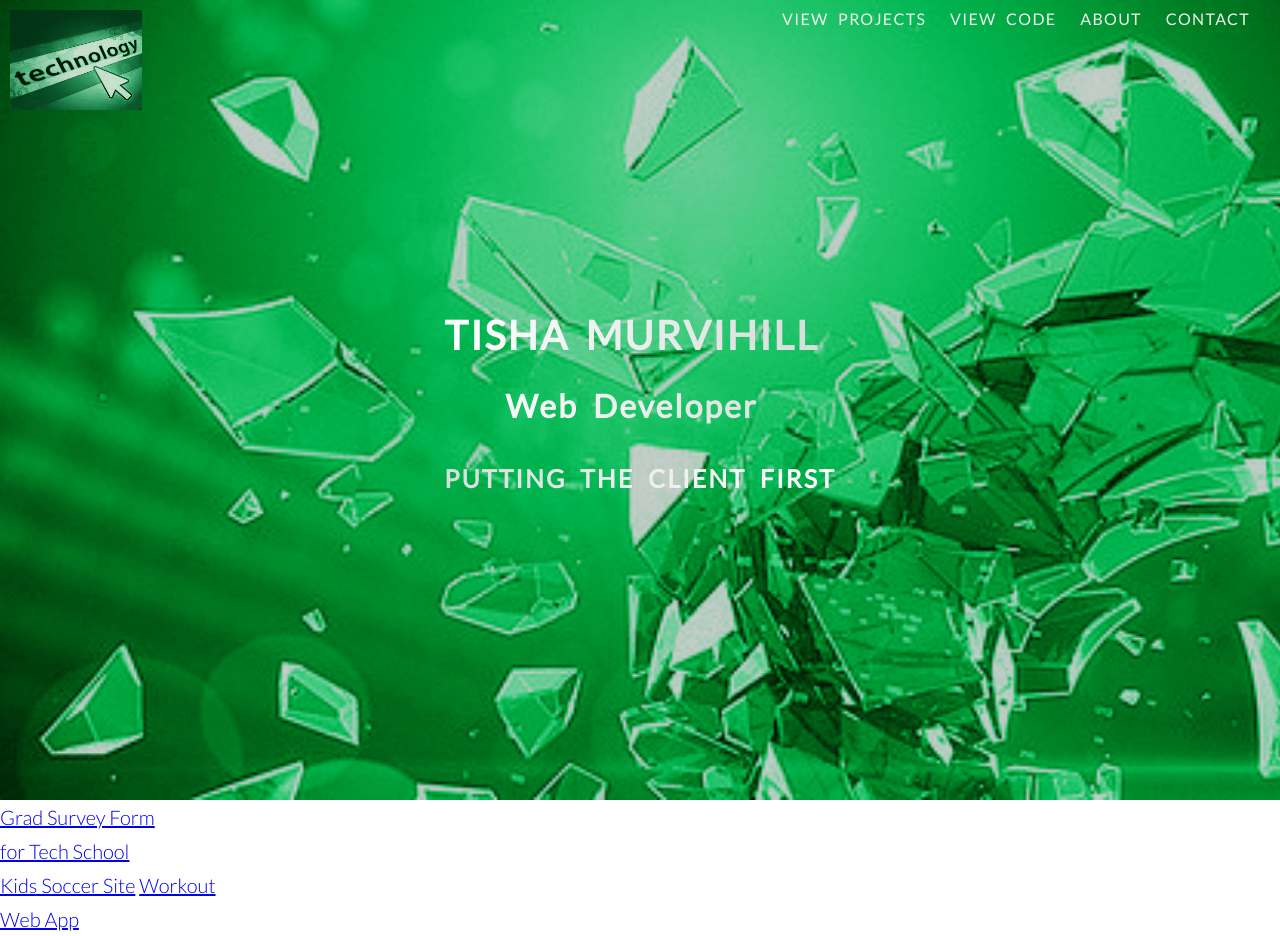
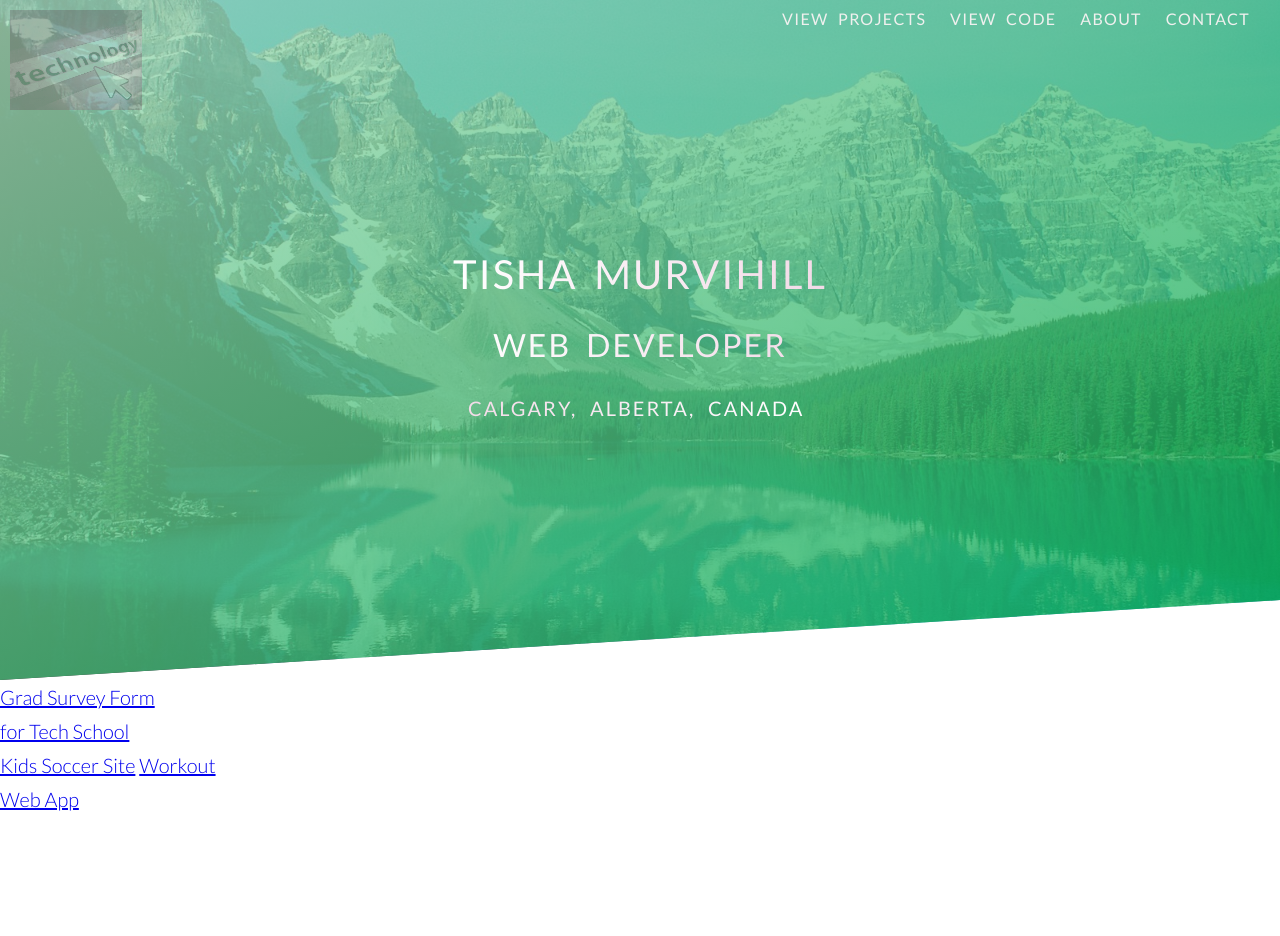
Before and after one commit to tmurvv/take2techsitesass, a website: page index.html in a window 1280 px wide. After the commit the page ends 816 px from the top, so only its background shows below. Drawn offline with nearby package versions, Linux system fonts and the light colour scheme.

Commit message:
Header w/moutain picture

```diff
--- a/index.html
+++ b/index.html
@@ -26,7 +26,7 @@
 
         <div class="header__topLineWrapper">
             <div class="header__logoBox">
-                <img src="img/logoGreen.gif" alt="TechSchool Logo" class="header__logoBox--logo">
+                <img src="img/logolavender.gif" alt="TechSchool Logo" class="header__logoBox--logo">
             </div>
 
             <div class="nav">
@@ -68,7 +68,7 @@
             </div>
 
             <div class="header__heroBox--subTitle">
-                <h2 class="header__heroBox--subTitleText">Putting the client first</h2>
+                <h2 class="header__heroBox--subTitleText">Calgary, Alberta, Canada</h2>
             </div>
         </div>
     </header>
--- a/sass/abstracts/_variables.scss
+++ b/sass/abstracts/_variables.scss
@@ -5,6 +5,10 @@ $colorPrimary-light: #AADDBB;
 $colorPrimary-dark: #00a84b;
 
 $colorSecondary: #D7DDDA;
+
+$colorTertiary: #f279bb;
+$colorTertiary-light: #f2dae7;
+$colorTertiary-dark: #881155;
 
 $colorGrey-light1: #f7f7f7;
 $colorGrey-light2: #eee;
@@ -22,3 +26,11 @@ $colorOffwhite: #f0f0ee;
 $grid-width: 114rem;
 $gutter-leftright: 1rem;
 $gutter-topbott: 2rem;
+
+//Z-INDEX
+
+$zBehind: -1;
+$zInfront: 1000;
+$zMiddle: 500;
+$zMiddleFront: 750;
+$zMiddleBack: 250;
--- a/sass/base/_typography.scss
+++ b/sass/base/_typography.scss
@@ -1,56 +1,52 @@
 //accent color: #ff5252;
-
 body {
-
     color: #555;
     font-family: 'Lato', 'Arial', san-serif;
     font-size: 20px;
     font-weight: 300;
     text-rendering: optimizeLegibility;
     line-height: 1.7;
-
 }
 
 h1,
-h2  {
-
+h2 {
     text-transform: uppercase;
     color: $colorOffwhite;
     word-spacing: 7px;
     text-align: center;
     letter-spacing: 1.5px;
 }
+
 h1 {
     font-size: 4rem;
-
-    font-weight: 700;
+    font-weight: 400;
     display: inline-block;
-    background-image: linear-gradient(to right, $colorWhite, $colorSecondary);
+    background-image: linear-gradient(to right, $colorWhite, $colorTertiary-light);
     -webkit-background-clip: text;
     background-clip: text;
     color: transparent;
     letter-spacing: .2rem;
     transition: all .2s;
-
     &:hover {
         transform: skewY(2deg) skewX(15deg) scale(1.1);
         text-shadow: .5rem 1rem 2rem rgba($colorBlack, .2);
     }
 }
 
+h2 {
+    font-size: 2rem;
+    text-transform: uppercase;
+    font-weight: 400;
+    display: inline-block;
+    background-image: linear-gradient(to right, $colorTertiary-light, $colorWhite);
+    @supports ((-webkit-background-clip: text) or (background-clip: text)) {
+        -webkit-background-clip: text;
+        background-clip: text;
+    }
 
-h2 {
-    font-size: 2.5rem;
-    text-transform: uppercase;
-    font-weight: 700;
-    display: inline-block;
-    background-image: linear-gradient(to right, $colorSecondary, $colorWhite);
-    -webkit-background-clip: text;
-    background-clip: text;
     color: transparent;
     letter-spacing: .2rem;
     transition: all .2s;
-
     &:hover {
         transform: skewY(-2deg) skewX(-15deg) scale(1.1);
         text-shadow: .5rem 1rem 2rem rgba($colorBlack, .2);
--- a/sass/layout/_header.scss
+++ b/sass/layout/_header.scss
@@ -3,13 +3,13 @@ HEADER ELEMENTS INSTRUCTIONS
 ////////////////////*/
 
 .header {
-    background-image: linear-gradient(rgba(0, 0, 0, .2), rgba(0, 0, 0, .2)), url(../img/glassburstgreen.gif);
+    background-image: linear-gradient(to right bottom, rgba($colorPrimary-light, .8), rgba($colorPrimary-dark, .8)), url(../img/valleyTenPeaks.jpg);
     background-repeat: no-repeat;
-    background-position: center top;
+    background-position: center;
     background-size: cover;
     height: 85vh;
     position: relative;
-
+    clip-path: polygon(0 0, 100% 0, 100% 75vh, 0 100%);
 
     &__topLineWrapper {
         height: 15%;
@@ -21,31 +21,22 @@ HEADER ELEMENTS INSTRUCTIONS
 
         &--logo {
             height: 10rem;
-            opacity: .8;
+            opacity: .2;
         }
     }
 
     &__heroBox {
         @include centerBoxAbs;
-        &--mainHeading {
 
-        }
         &--mainHeadingText {
-            text-align: center;
 
             & > span {
-                text-transform: initial;
                 font-size: 80%;
             }
         }
 
-        &--subTitle {
-            margin-top: 2rem;
-
-        }
-
         &--subTitleText {
-            text-align: center;
+            padding: 1.5rem;
         }
     }
 
--- a/sass/layout/_navigation.scss
+++ b/sass/layout/_navigation.scss
@@ -24,7 +24,7 @@
             }
             & a:hover,
             & a:active {
-                border-bottom: 2px solid $colorPrimary-light;
+                border-bottom: 2px solid $colorTertiary;
             }
         }
     }
--- a/sass/main.scss
+++ b/sass/main.scss
@@ -13,5 +13,5 @@
 @import "layout/header";
 @import "layout/navigation";
 
-@import "components/hero";
 @import "components/testcss";
+@import "components/projects";
```
Also changed, not shown: css/style.css, img/logolavender.gif (added), img/valleyTenPeaks.jpg (added).
